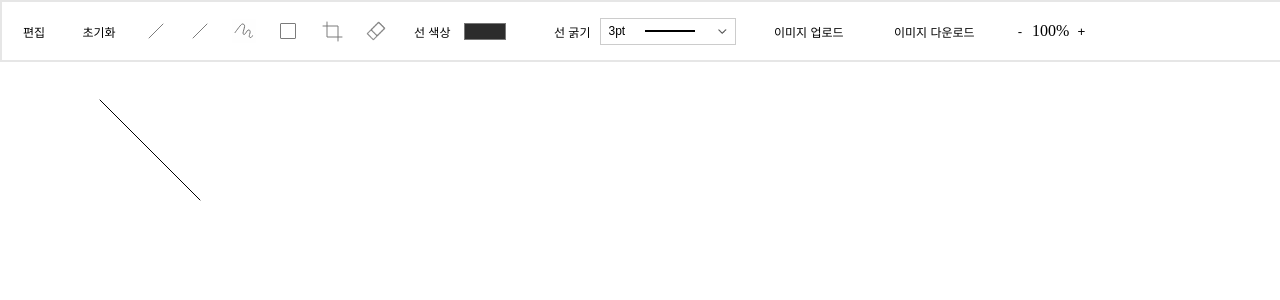
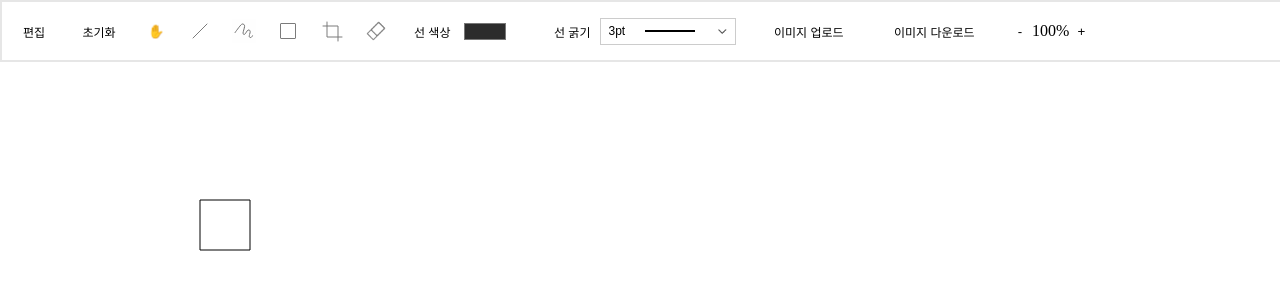
Before and after one commit to dntjd7701/Unused-Repository, a React (Create React App) app: page / in a window 1280 px wide. Shown: the top 300 px of the page. Built offline with nearby package versions, Linux system fonts and the light colour scheme.

Commit message:
adding selection and zoom in / out

```diff
--- a/src/App.js
+++ b/src/App.js
@@ -2,6 +2,7 @@ import React from 'react';
 import { BrowserRouter, Route, Routes } from 'react-router-dom';
 import ImageViewer from './ImageViewer';
 import Three from './Three';
+import Background from './components/Background';
 
 const App = () => {
   return (
@@ -14,6 +15,9 @@ const App = () => {
           <Route
             path='/three'
             element={<Three />}></Route>
+          <Route
+            path='/img'
+            element={<Background />}></Route>
         </Routes>
       </BrowserRouter>
     </div>
--- a/src/ImageEditor.scss
+++ b/src/ImageEditor.scss
@@ -40,6 +40,14 @@
         &-clear {
           font-size: 12px;
           width: 50px;
+        }
+        &-selection {
+          display: flex;
+          justify-content: center;
+          align-items: center;
+          &:active {
+            background-color: rgba(28, 144, 251, 0.15);
+          }
         }
         &-line-str {
           background: url('./imgs/ic_edit_line_straight_normal@3x.png') no-repeat center/cover;
--- a/src/ImageViewer.js
+++ b/src/ImageViewer.js
@@ -128,7 +128,6 @@ const drawAction = {
 const drawElement = (ctx, elements, isSelected) => {
   elements.forEach((element) => {
     const { editMode, color, width, history } = element;
-    console.debug('editMode:', editMode);
     setLineStyle(ctx, editMode, color, width);
 
     switch (editMode) {
@@ -260,14 +259,17 @@ const calcDistance = (x1, y1, x2, y2, clickX, clickY) => {
   return divide;
 };
 
+//#region ==============================================================================================================
 const ImageViewer = () => {
   const [isSelected, setIsSelected] = useState(false);
+  const [selectOffeset, setSelectOffset] = useState({ x: 100, y: 100 });
+  const [selectStartPosition, setSelectStartPosition] = useState({ x: 0, y: 0 });
 
   /** useState */
   const [isDrawing, setIsDrawing] = useState(false);
   const [editMode, setEditMode] = useState(EditMode.SELECTOR);
-  // const [elements, setElements] = useState([]);
-  const [elements, setElements] = useState([createElement(100, 100, 200, 200, EditMode.STRAIGHT_LINE)]);
+  const [elements, setElements] = useState([]);
+  // const [elements, setElements] = useState([createElement(100, 100, 200, 200, EditMode.STRAIGHT_LINE)]);
   const [lineColor, setLineColor] = useState('#2c2c2c');
   const [lineDrop, setLineDrop] = useState({
     isOpen: false,
@@ -282,11 +284,32 @@ const ImageViewer = () => {
   const inputRef = useRef(null);
   const backgroundRef = useRef(null);
 
+  const getPosition = (event) => {
+    const canvas = canvasRef.current;
+    const { left, top } = canvas.getBoundingClientRect();
+    const { clientX, clientY } = event;
+    const x = clientX - left - selectOffeset.x;
+    const y = clientY - top - selectOffeset.y;
+    return {
+      x,
+      y,
+    };
+  };
+
   useLayoutEffect(() => {
     const canvas = canvasRef.current;
+    const background = backgroundRef.current;
     const ctx = canvas.getContext('2d');
 
+    ctx.save();
+
     ctx.clearRect(0, 0, canvas.width, canvas.height);
+
+    ctx.translate(selectOffeset.x, selectOffeset.y);
+
+    ctx.beginPath();
+    ctx.rect(100, 100, 50, 50);
+    ctx.stroke();
 
     drawElement(ctx, elements, isSelected);
 
@@ -294,7 +317,8 @@ const ImageViewer = () => {
       setLineStyle(ctx, editMode, lineColor, lineDrop.lineWidth);
       drawAction.curve(ctx, currentCurve[0], currentCurve);
     }
-  }, [elements, currentCurve]);
+    ctx.restore();
+  }, [elements, currentCurve, selectOffeset]);
 
   /** custom hook */
   useWindowEventListener('keydown', (e) => {
@@ -314,11 +338,13 @@ const ImageViewer = () => {
   /** canvas onMouseMove */
   const hanldeMouseMove = (e) => {
     if (!isDrawing) return;
-
-    const canvas = canvasRef.current;
-    const rect = canvas.getBoundingClientRect();
-    const [x, y] = [e.clientX - rect.left, e.clientY - rect.top];
-
+    // const canvas = canvasRef.current;
+    // const rect = canvas.getBoundingClientRect();
+    // // const [x, y] = [e.clientX - rect.left, e.clientY - rect.top];
+    // const [x, y] = [e.clientX, e.clientY];
+    const { x, y } = getPosition(e);
+    // console.debug('y:', y);
+    // console.debug('x:', x);
     switch (editMode) {
       case EditMode.FREE_DRAW:
       case EditMode.ERASE:
@@ -328,26 +354,37 @@ const ImageViewer = () => {
       case EditMode.STRAIGHT_LINE:
       case EditMode.INSERT_SQUARE:
         let elementsCopy = [...elements];
-        const { startX, startY, endX, endY } = elementsCopy[elementsCopy.length - 1];
+        const { startX, startY } = elementsCopy[elementsCopy.length - 1];
         elementsCopy[elementsCopy.length - 1] = createElement(startX, startY, x, y, editMode, lineColor, lineDrop.lineWidth);
         setElements(elementsCopy);
         break;
       case EditMode.SELECTOR:
-        let elementsCopy2 = [...elements];
-        const { startX: x1, startY: y1, endX: x2, endY: y2, distanceX, distanceY, editMode: oldMode } = elementsCopy2[elementsCopy2.length - 1];
+        const deltaX = x - selectStartPosition.x;
+        const deltaY = y - selectStartPosition.y;
+        setSelectOffset({ x: selectOffeset.x + deltaX, y: selectOffeset.y + deltaY });
+        // const container = document.getElementsByClassName('canvas-container');
+        // const children = container[0].childNodes;
 
-        if (isSelected) {
-          const sx = x1 < x ? x1 + (x - x1) : x1 - (x1 - x);
-          const sy = y1 < y ? y1 + (y - y1) : y1 - (y1 - y);
-          const ex = sx + (x2 < x1 ? x1 - x2 : x2 - x1);
-          const ey = sy + (y2 < y1 ? y1 - y2 : y2 - y1);
-          elementsCopy2[elementsCopy2.length - 1] = {
-            ...createElement(sx, sy, ex, ey, oldMode, lineColor, lineDrop.lineWidth, []),
-            distanceX,
-            distanceY,
-          };
-          setElements(elementsCopy2);
-        }
+        // children.forEach((child) => {
+        //   // const ctx = child.getContext('2d');
+        //   // ctx.scale(clampedScale, clampedScale);
+        //   child.style.transform = `scale(${scale}); translate(${x}px,${y}px)`;
+        // });
+        // let elementsCopy2 = [...elements];
+        // const { startX: x1, startY: y1, endX: x2, endY: y2, distanceX, distanceY, editMode: oldMode } = elementsCopy2[elementsCopy2.length - 1];
+
+        // if (isSelected) {
+        //   const sx = x1 < x ? x1 + (x - x1) : x1 - (x1 - x);
+        //   const sy = y1 < y ? y1 + (y - y1) : y1 - (y1 - y);
+        //   const ex = sx + (x2 < x1 ? x1 - x2 : x2 - x1);
+        //   const ey = sy + (y2 < y1 ? y1 - y2 : y2 - y1);
+        //   elementsCopy2[elementsCopy2.length - 1] = {
+        //     ...createElement(sx, sy, ex, ey, oldMode, lineColor, lineDrop.lineWidth, []),
+        //     distanceX,
+        //     distanceY,
+        //   };
+        //   setElements(elementsCopy2);
+        // }
         break;
       default:
         break;
@@ -357,9 +394,7 @@ const ImageViewer = () => {
   /** canvas onMouseDown */
   const handleMouseDown = (e) => {
     setIsDrawing(true);
-    const canvas = canvasRef.current;
-    const rect = canvas.getBoundingClientRect();
-    const [x, y] = [e.clientX - rect.left, e.clientY - rect.top];
+    const { x, y } = getPosition(e);
 
     switch (editMode) {
       case EditMode.FREE_DRAW:
@@ -372,39 +407,41 @@ const ImageViewer = () => {
         setElements((prevState) => [...prevState, createElement(x, y, x, y, editMode, lineColor, lineDrop.lineWidth)]);
         break;
       case EditMode.SELECTOR:
-        const 오차범위 = 3;
-        console.debug('elements:', elements);
+        setSelectStartPosition({ x, y });
 
-        let copy = [...elements];
-        const idx = copy.findIndex(({ startX, startY, endX, endY, editMode }) => {
-          return editMode === EditMode.STRAIGHT_LINE && Math.abs(calcDistance(startX, startY, endX, endY, x, y)) <= 오차범위;
-        });
-        console.debug('copy:', copy);
+      // const 오차범위 = 3;
+      // console.debug('elements:', elements);
 
-        if (idx !== -1) {
-          copy[idx] = { ...copy[idx], distanceX: x - copy[idx].startX, distanceY: y - copy[idx].startY };
-          console.debug('copy:', copy);
-          setElements(copy);
-          // const { startX, startY, endX, endY } = element;
+      // let copy = [...elements];
+      // const idx = copy.findIndex(({ startX, startY, endX, endY, editMode }) => {
+      //   return editMode === EditMode.STRAIGHT_LINE && Math.abs(calcDistance(startX, startY, endX, endY, x, y)) <= 오차범위;
+      // });
+      // console.debug('copy:', copy);
 
-          // const ctx = canvas.getContext('2d');
-          // setLineStyle(ctx, EditMode.STRAIGHT_LINE, 'red', 3);
+      // if (idx !== -1) {
+      //   copy[idx] = { ...copy[idx], distanceX: x - copy[idx].startX, distanceY: y - copy[idx].startY };
+      //   console.debug('copy:', copy);
+      //   setElements(copy);
+      //   // const { startX, startY, endX, endY } = element;
 
-          // console.log(x, y);
-          // ctx.beginPath();
-          // ctx.moveTo(x, y);
-          // ctx.lineTo(x - (x - startX), y - (y - startY));
-          // ctx.stroke();
-          // // ctx.beginPath();
-          // // ctx.moveTo(x, y);
-          // ctx.moveTo(x, y);
+      //   // const ctx = canvas.getContext('2d');
+      //   // setLineStyle(ctx, EditMode.STRAIGHT_LINE, 'red', 3);
 
-          // ctx.lineTo(x + (endX - x), y + (endY - y));
-          // ctx.stroke();
-          setIsSelected(true);
-        } else {
-          setIsSelected(false);
-        }
+      //   // console.log(x, y);
+      //   // ctx.beginPath();
+      //   // ctx.moveTo(x, y);
+      //   // ctx.lineTo(x - (x - startX), y - (y - startY));
+      //   // ctx.stroke();
+      //   // // ctx.beginPath();
+      //   // // ctx.moveTo(x, y);
+      //   // ctx.moveTo(x, y);
+
+      //   // ctx.lineTo(x + (endX - x), y + (endY - y));
+      //   // ctx.stroke();
+      //   setIsSelected(true);
+      // } else {
+      //   setIsSelected(false);
+      // }
 
       default:
         break;
@@ -415,6 +452,7 @@ const ImageViewer = () => {
   const handleMouseUp = (e) => {
     setIsDrawing(false);
     setIsSelected(false);
+    setSelectStartPosition({ x: 0, y: 0 });
 
     switch (editMode) {
       case EditMode.CROP:
@@ -523,18 +561,23 @@ const ImageViewer = () => {
     const minScale = 0.1;
     const maxScale = 3;
     // 새로운 확대/축소 비율이 최소 및 최대 비율을 벗어나지 않도록 함
-    const clampedScale = Math.min(Math.max(newScale, minScale), maxScale);
+    const clampedScale = Math.min(Math.max(newScale, minScale), maxScale) < 1 ? 1 : Math.min(Math.max(newScale, minScale), maxScale);
     // 확대/축소 비율 적용
 
-    const container = document.getElementsByClassName('canvas-container');
-    const children = container[0].childNodes;
+    // const container = document.getElementsByClassName('canvas-container');
+    // const children = container[0].childNodes;
 
-    children.forEach((child) => {
-      // const ctx = child.getContext('2d');
-      // ctx.scale(clampedScale, clampedScale);
-      child.style.transform = `scale(${clampedScale})`;
-    });
-    setScale(clampedScale);
+    // children.forEach((child) => {
+    //   // const ctx = child.getContext('2d');
+    //   // ctx.scale(clampedScale, clampedScale);
+    //   child.style.transform = `scale(${clampedScale})`;
+    // });
+    const canvas = backgroundRef.current;
+    const ctx = canvas.getContext('2d');
+    console.debug('ctx:', ctx);
+
+    // setScale(clampedScale);
+    ctx.setTransform(scale, 0, 0, scale, selectOffeset.x, selectOffeset.y);
   };
 
   //#endregion
@@ -551,12 +594,14 @@ const ImageViewer = () => {
               초기화
             </button>
             <button
-              className='btn-line-str'
+              className='btn-selection'
               data-for='btnTooltip'
               data-tip='선택'
               onClick={() => {
                 handleChangeMode(EditMode.SELECTOR);
-              }}></button>
+              }}>
+              ✋
+            </button>
             <button
               className='btn-line-str'
               data-for='btnTooltip'
@@ -744,10 +789,21 @@ const ImageViewer = () => {
           onMouseDown={handleMouseDown}
           onMouseUp={handleMouseUp}
         />
+        <canvas
+          className={`canvas_background`}
+          ref={backgroundRef}
+          width={window.innerWidth}
+          height={window.innerHeight}
+          //   onMouseMove={hanldeMouseMove}
+          //   onMouseDown={handleMouseDown}
+          //   onMouseUp={handleMouseUp}
+        />
         <Background backgroundRef={backgroundRef} />
       </div>
     </>
   );
 };
 
+//#endregion ==============================================================================================================
+
 export default ImageViewer;
```
